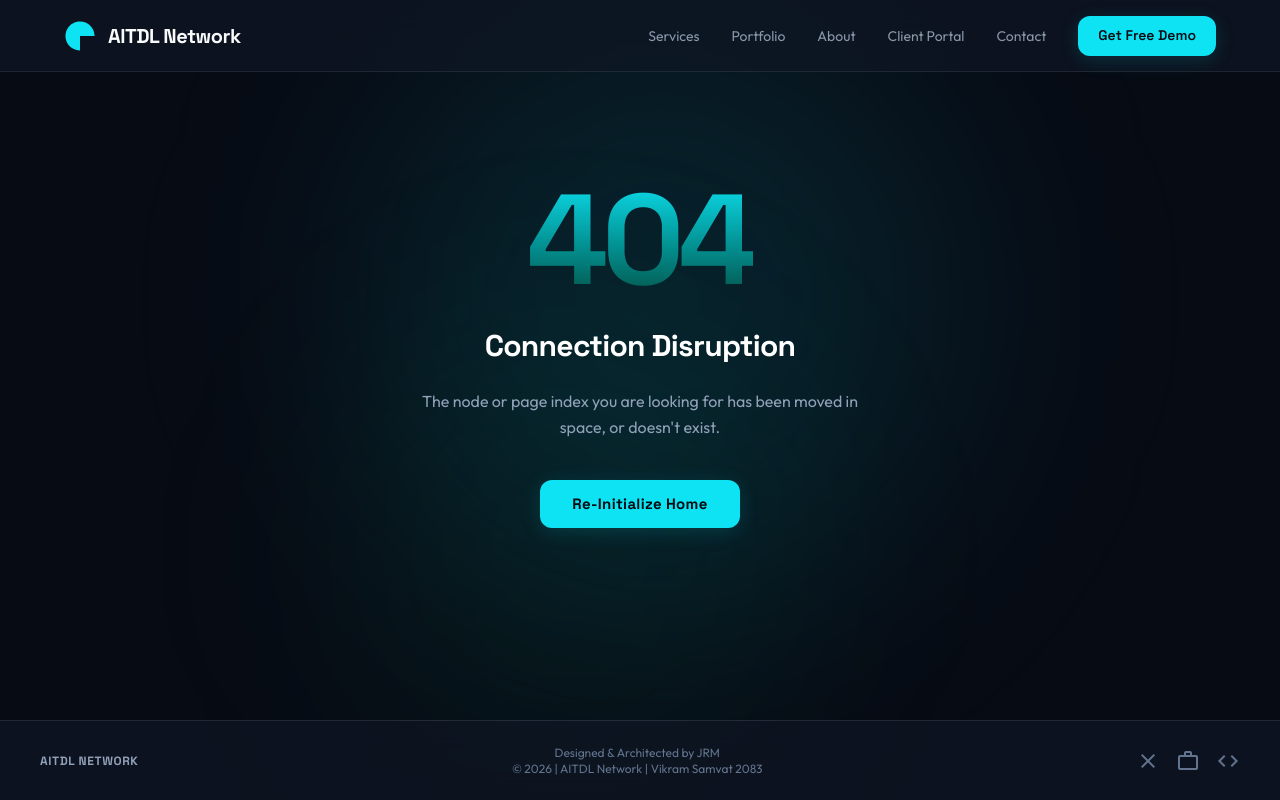
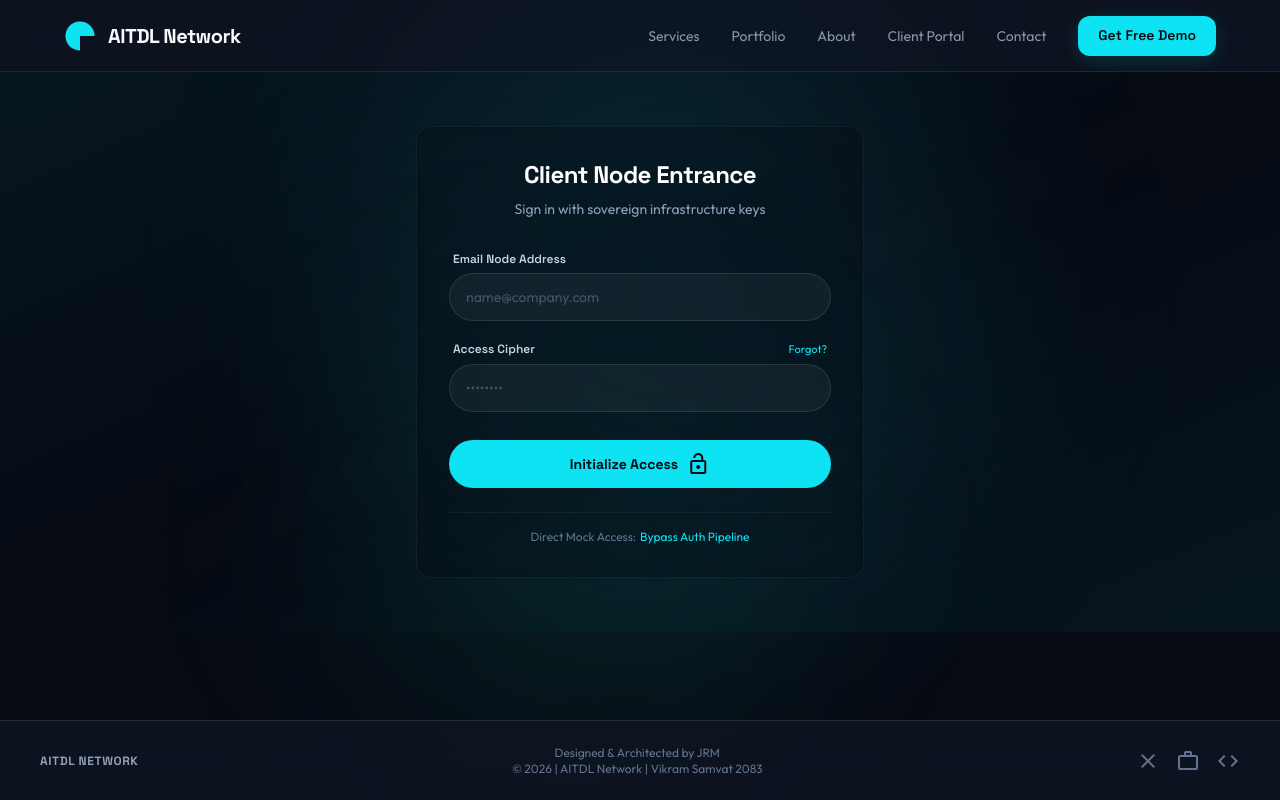
Before and after one commit to aitdlnetwork/aitdlNetwork, a Next.js app in the folder frontend/: page /login in a window 1280 px wide. Before the commit this address had no page. Built offline with nearby package versions, Linux system fonts and the light colour scheme.

Commit message:
feat: implement static Auth Login mockup and update Header links

```diff
--- /dev/null
+++ b/frontend/src/app/login/page.tsx
@@ -0,0 +1,87 @@
+// AITDL Network © 2026 | Vikram Samvat 2083
+// Designed & Architected by JRM
+
+'use client';
+
+import React, { useState } from 'react';
+import { useRouter } from 'next/navigation';
+
+export default function Login() {
+  const [email, setEmail] = useState('');
+  const [password, setPassword] = useState('');
+  const [isLoading, setIsLoading] = useState(false);
+  const router = useRouter();
+
+  const handleSubmit = (e: React.FormEvent) => {
+    e.preventDefault();
+    setIsLoading(true);
+
+    // Simulate direct forward to dashboard statically
+    setTimeout(() => {
+      router.push('/dashboard');
+    }, 1200);
+  };
+
+  return (
+    <div className="flex-1 w-full flex items-center justify-center px-6 py-12 z-10 relative animate-fade-in min-h-[70vh]">
+      <div className="absolute inset-0 bg-gradient-to-br from-primary/5 via-transparent to-primary/5 pointer-events-none"></div>
+
+      <div className="glass-card w-full max-w-md p-8 rounded-2xl border border-white/5 bg-background-dark/40 flex flex-col gap-6 backdrop-blur-md relative">
+        <div className="flex flex-col gap-2 text-center mb-2">
+          <h1 className="text-white font-display text-2xl font-bold tracking-tight">Client Node Entrance</h1>
+          <p className="text-slate-400 text-sm font-body">Sign in with sovereign infrastructure keys</p>
+        </div>
+
+        <form onSubmit={handleSubmit} className="flex flex-col gap-5">
+          <div className="flex flex-col gap-1.5">
+            <label className="text-slate-300 text-xs font-display font-medium px-1">Email Node Address</label>
+            <input
+              type="email"
+              required
+              value={email}
+              onChange={(e) => setEmail(e.target.value)}
+              placeholder="name@company.com"
+              className="w-full h-12 rounded-xl bg-white/5 border border-white/10 px-4 text-white text-sm font-body placeholder-slate-600 focus:outline-none focus:border-primary/50 transition-colors"
+            />
+          </div>
+
+          <div className="flex flex-col gap-1.5">
+            <div className="flex justify-between px-1">
+              <label className="text-slate-300 text-xs font-display font-medium">Access Cipher</label>
+              <button type="button" className="text-primary text-[11px] font-medium hover:underline">Forgot?</button>
+            </div>
+            <input
+              type="password"
+              required
+              value={password}
+              onChange={(e) => setPassword(e.target.value)}
+              placeholder="••••••••"
+              className="w-full h-12 rounded-xl bg-white/5 border border-white/10 px-4 text-white text-sm font-body placeholder-slate-600 focus:outline-none focus:border-primary/50 transition-colors"
+            />
+          </div>
+
+          <button
+            type="submit"
+            disabled={isLoading}
+            className="w-full h-12 rounded-xl bg-primary text-background-dark font-display font-bold text-sm flex items-center justify-center gap-2 hover:bg-primary-light transition-all duration-200 mt-2 disabled:opacity-70 disabled:cursor-not-allowed"
+          >
+            {isLoading ? (
+              <span className="size-5 border-2 border-background-dark/30 border-t-background-dark rounded-full animate-spin"></span>
+            ) : (
+              <>Initialize Access <span className="material-symbols-outlined text-[18px]">lock_open</span></>
+            )}
+          </button>
+        </form>
+
+        <div className="border-t border-white/5 pt-4 text-center">
+          <p className="text-slate-500 text-xs">
+            Direct Mock Access:
+            <button onClick={() => router.push('/dashboard')} className="text-primary font-medium hover:underline ml-1">
+              Bypass Auth Pipeline
+            </button>
+          </p>
+        </div>
+      </div>
+    </div>
+  );
+}
--- a/frontend/src/components/Header.tsx
+++ b/frontend/src/components/Header.tsx
@@ -40,7 +40,7 @@ export default function Header() {
           <Link href="/services" className="text-sm font-medium text-text-muted hover:text-primary transition-colors">Services</Link>
           <Link href="/portfolio" className="text-sm font-medium text-text-muted hover:text-primary transition-colors">Portfolio</Link>
           <Link href="/about" className="text-sm font-medium text-text-muted hover:text-primary transition-colors">About</Link>
-          <Link href="/dashboard" className="text-sm font-medium text-text-muted hover:text-primary transition-colors">Client Portal</Link>
+          <Link href="/login" className="text-sm font-medium text-text-muted hover:text-primary transition-colors">Client Portal</Link>
           <Link href="/contact" className="text-sm font-medium text-text-muted hover:text-primary transition-colors">Contact</Link>
           <Link href="/contact" className="btn-primary flex items-center justify-center h-10 px-5 rounded-lg bg-primary text-background-dark font-display font-semibold text-[14px]">Get Free Demo</Link>
         </div>
@@ -62,7 +62,7 @@ export default function Header() {
           <Link href="/services" onClick={() => setIsMobileMenuOpen(false)} className="text-base font-medium text-text-primary py-2">Services</Link>
           <Link href="/portfolio" onClick={() => setIsMobileMenuOpen(false)} className="text-base font-medium text-text-primary py-2">Portfolio</Link>
           <Link href="/about" onClick={() => setIsMobileMenuOpen(false)} className="text-base font-medium text-text-primary py-2">About</Link>
-          <Link href="/dashboard" onClick={() => setIsMobileMenuOpen(false)} className="text-base font-medium text-text-primary py-2">Client Portal</Link>
+          <Link href="/login" onClick={() => setIsMobileMenuOpen(false)} className="text-base font-medium text-text-primary py-2">Client Portal</Link>
           <Link href="/contact" onClick={() => setIsMobileMenuOpen(false)} className="text-base font-medium text-text-primary py-2">Contact</Link>
           <Link href="/contact" onClick={() => setIsMobileMenuOpen(false)} className="btn-primary flex items-center justify-center h-12 w-full rounded-lg bg-primary text-background-dark font-display font-semibold text-[15px] mt-2">Get Free Demo</Link>
         </div>
```
